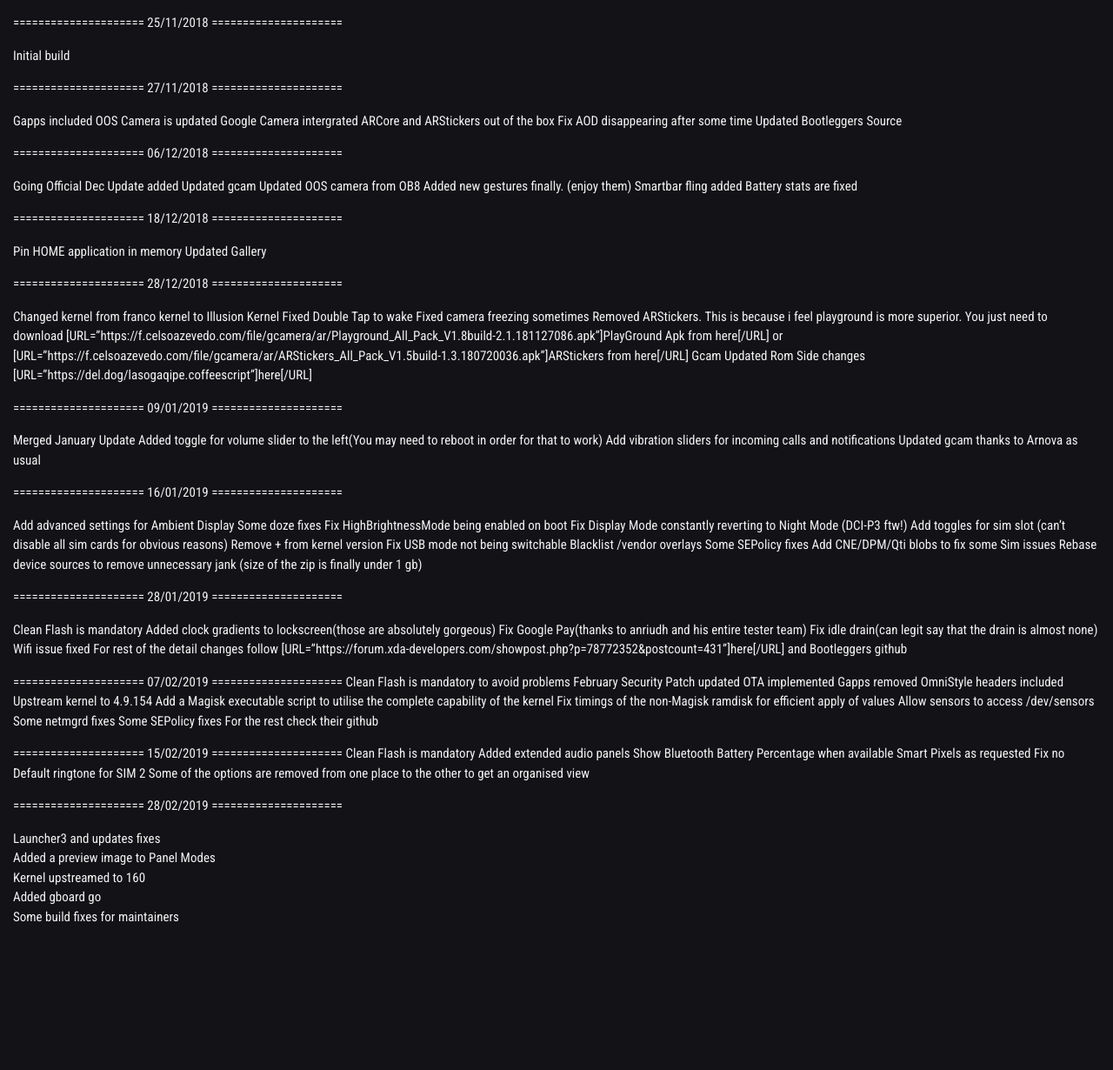
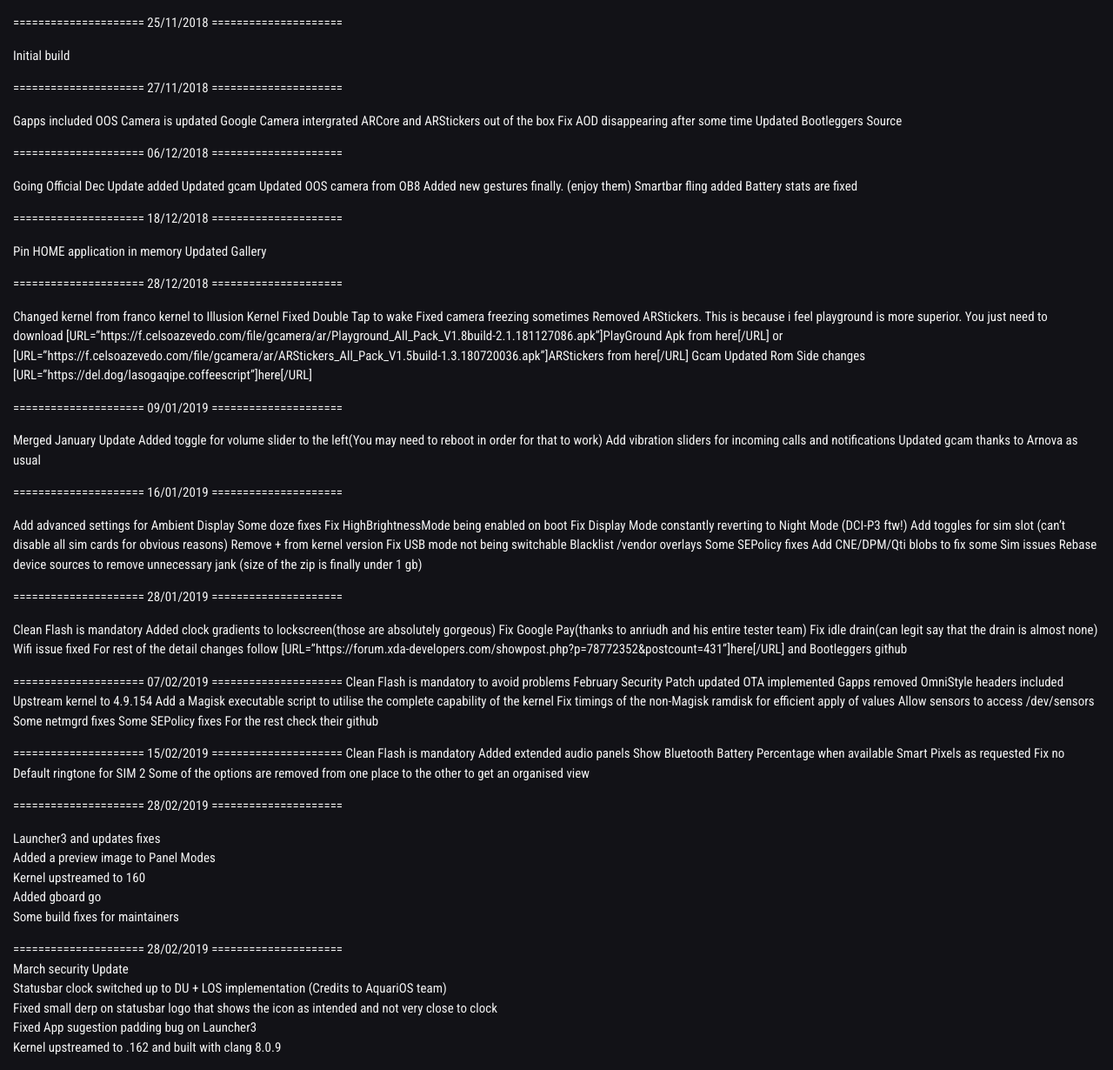
Before and after one commit to tyazx/BootleggersROM-Devices.github.io, a Jekyll site: the page built from _changelog/enchilada.md, in a window 1280 px wide. Shown: the whole page at 87% size. Built offline with Jekyll 4.4.1, drawn with Linux system fonts in a browser that asks for light colours; nearby versions of some CDN libraries; before the commit the page ends 1080 px from its top, so only the background shows below that.

Commit message:
enchilada: Update the changelog

```diff
--- a/_changelog/enchilada.md
+++ b/_changelog/enchilada.md
@@ -120,3 +120,12 @@ Added a preview image to Panel Modes
 Kernel upstreamed to 160
 Added gboard go
 Some build fixes for maintainers
+
+=====================
+    28/02/2019
+=====================
+March security Update
+Statusbar clock switched up to DU + LOS implementation (Credits to AquariOS team)
+Fixed small derp on statusbar logo that shows the icon as intended and not very close to clock
+Fixed App sugestion padding bug on Launcher3
+Kernel upstreamed to .162 and built with clang 8.0.9
```
